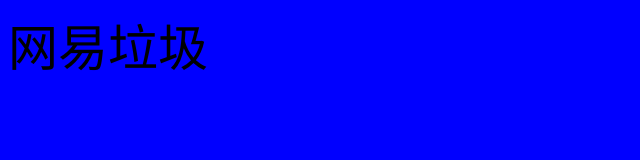
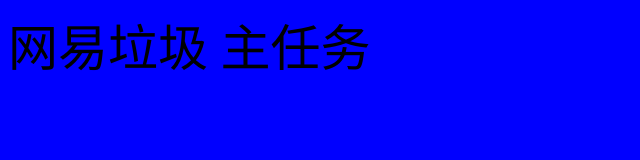
Before and after one commit to 254412246/git-demo-1, a plain HTML site: page index.html in a window 1280 px wide. Shown: the whole page, without its empty margins (0-640 px from the left). Drawn offline with Linux system fonts and the light colour scheme.

Commit message:
主任务1

```diff
--- a/index.html
+++ b/index.html
@@ -9,5 +9,6 @@
 </head>
 <body>
     网易垃圾
+    主任务
 </body>
 </html>
```
